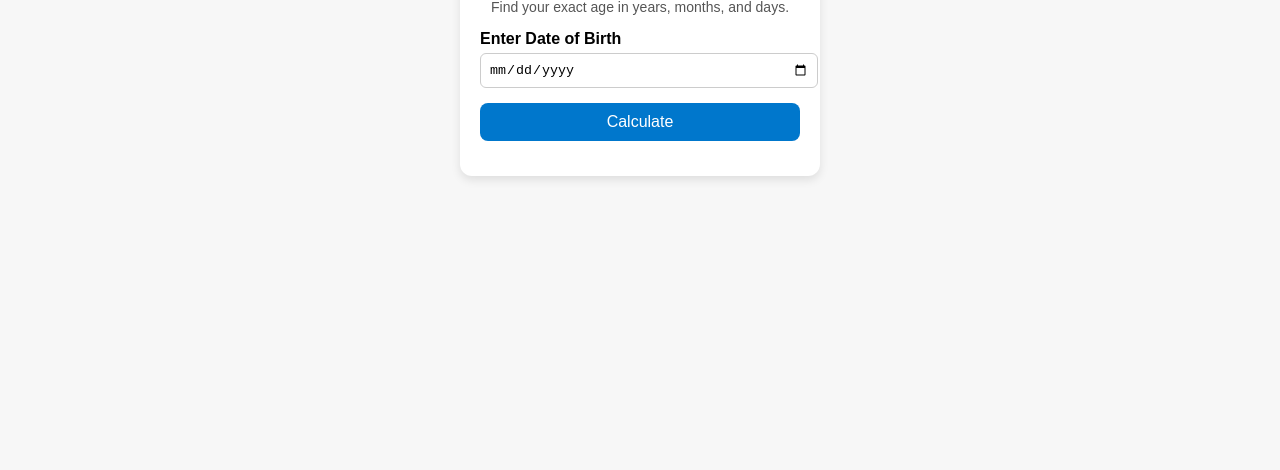
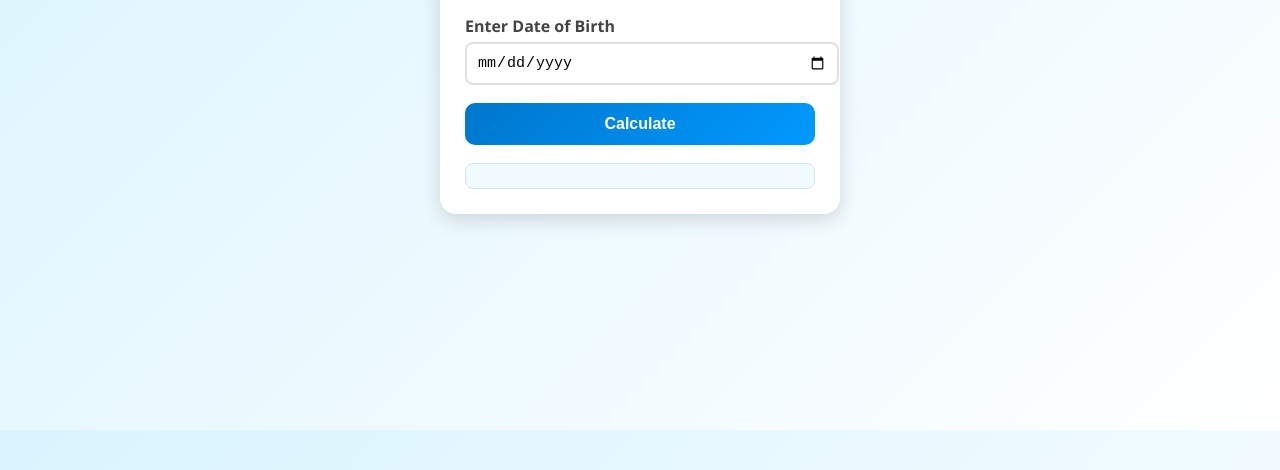
Before and after one commit to impoexpo94-design/glowwell-scripts., a plain HTML site: page age.html in a window 1280 px wide. Shown: the part 330-800 px from the top of the page. Drawn offline with Linux system fonts and the light colour scheme.

Commit message:
Update age.html

```diff
--- a/age.html
+++ b/age.html
@@ -3,18 +3,8 @@
 <head>
   <meta charset="UTF-8">
   <title>Age Calculator</title>
-  <style>
-    body { font-family: Arial, sans-serif; background:#f7f7f7; margin:0; padding:20px; }
-    .gw-wrap { display:flex; justify-content:center; align-items:center; min-height:90vh; }
-    .gw-card { background:#fff; padding:20px; border-radius:12px; box-shadow:0 4px 10px rgba(0,0,0,0.1); width:320px; }
-    h3 { margin-bottom:10px; text-align:center; }
-    .gw-help { font-size:14px; color:#555; margin-bottom:15px; text-align:center; }
-    label { display:block; margin-top:10px; font-weight:bold; }
-    input { width:100%; padding:8px; margin-top:5px; border:1px solid #ccc; border-radius:6px; }
-    button { margin-top:15px; width:100%; padding:10px; background:#0077cc; color:#fff; border:none; border-radius:8px; cursor:pointer; font-size:16px; }
-    button:hover { background:#005fa3; }
-    .gw-result { margin-top:15px; font-weight:bold; text-align:center; }
-  </style>
+ <link rel="stylesheet" href="style.css">
+
 </head>
 <body>
   <div class="gw-wrap">
```
